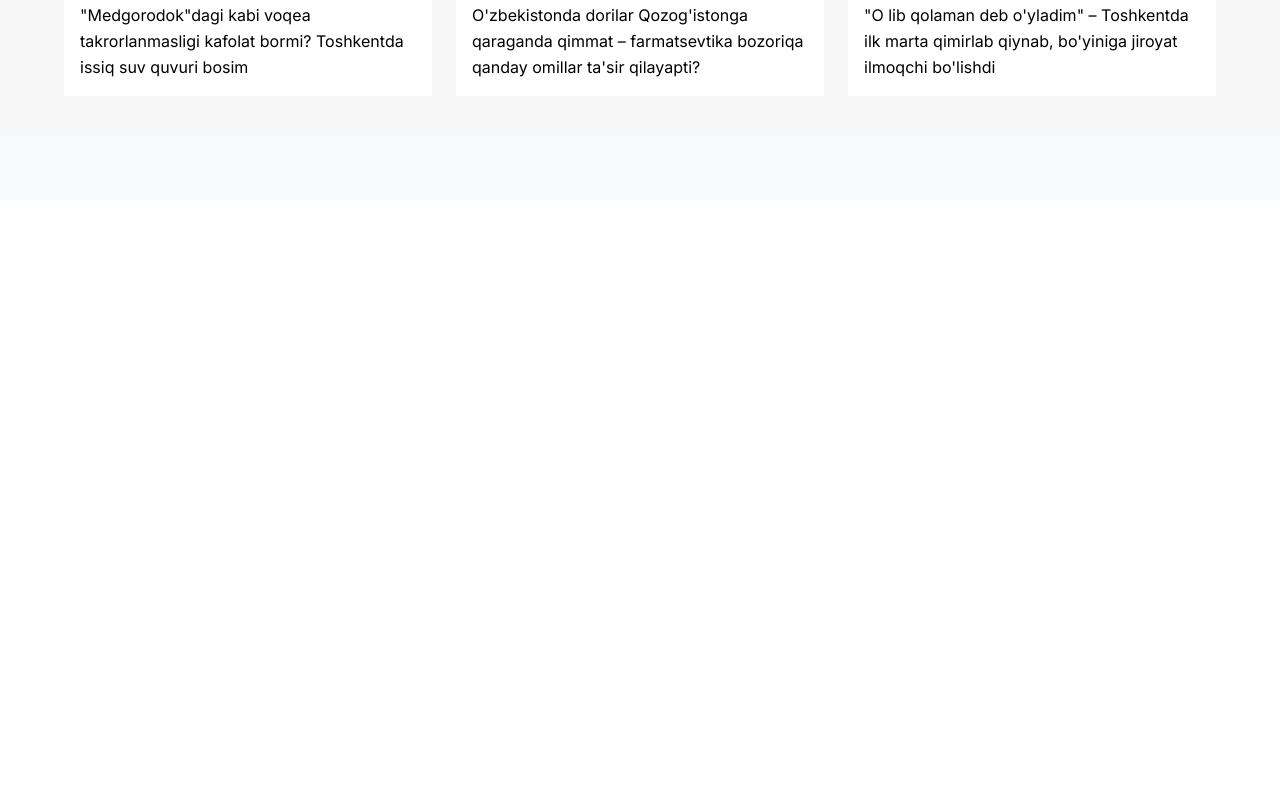
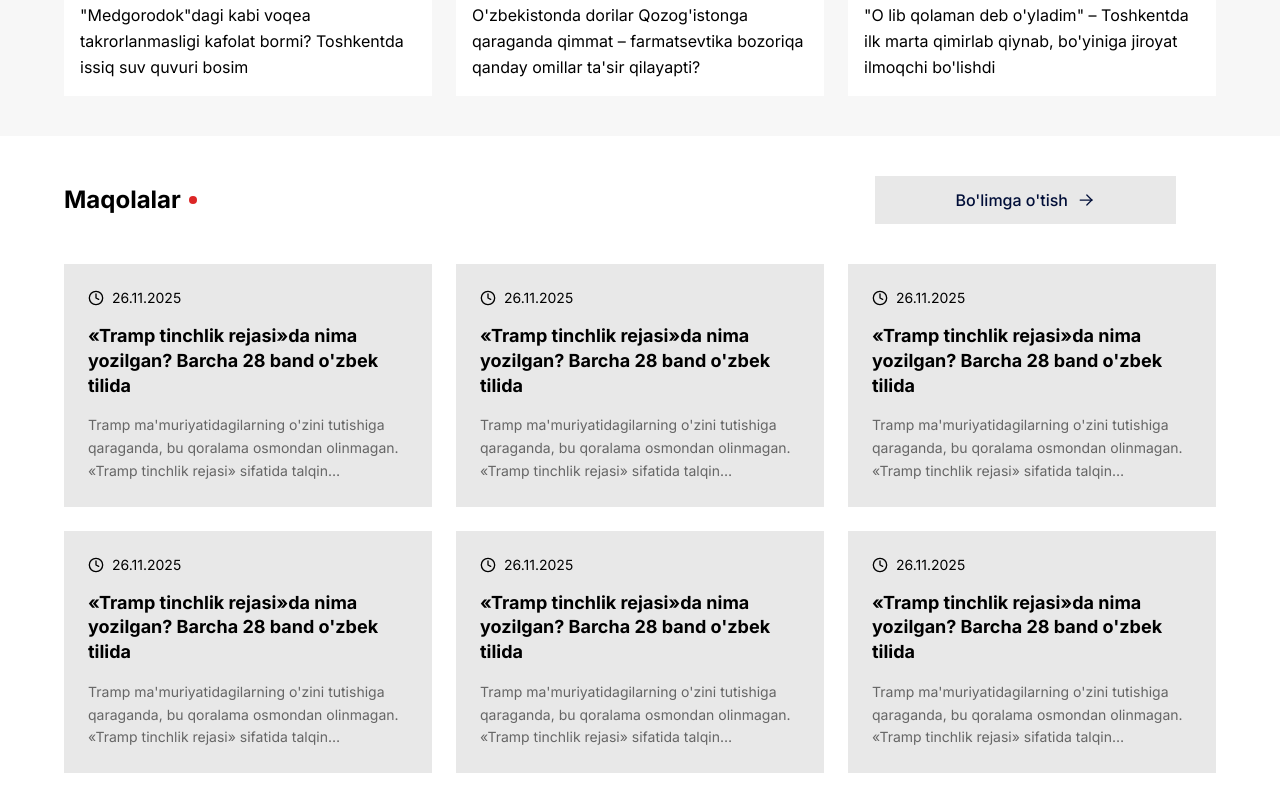
Before and after one commit to Alisher1707/kun.uz, a React (Vite) app: page / in a window 1280 px wide. Shown: the part 3240-4052 px from the top of the page. Before the commit the page ends 3440 px from the top, so only its background shows below. Built offline with nearby package versions, Linux system fonts and the light colour scheme; a web font is replaced by a local one.

Commit message:
feat: add Articles component with localization support and articles grid

```diff
--- a/src/App.jsx
+++ b/src/App.jsx
@@ -4,6 +4,7 @@ import HeroSection from './components/HeroSection';
 import TrendingNews from './components/TrendingNews';
 import PhotoGallery from './components/PhotoGallery';
 import Survey from './components/Survey';
+import Articles from './components/Articles';
 
 function App() {
   return (
@@ -14,6 +15,7 @@ function App() {
       <TrendingNews />
       <PhotoGallery />
       <Survey />
+      <Articles />
       <main className="max-w-7xl mx-auto px-4 sm:px-6 lg:px-8 py-8">
         {/* Content will go here */}
       </main>
--- /dev/null
+++ b/src/components/Articles.jsx
@@ -0,0 +1,71 @@
+import { useTranslation } from 'react-i18next';
+
+const Articles = () => {
+  const { t } = useTranslation();
+
+  const articles = [
+    { id: 1, date: '26.11.2025' },
+    { id: 2, date: '26.11.2025' },
+    { id: 3, date: '26.11.2025' },
+    { id: 4, date: '26.11.2025' },
+    { id: 5, date: '26.11.2025' },
+    { id: 6, date: '26.11.2025' },
+  ];
+
+  return (
+    <div className="w-full bg-white py-10">
+      <div className="max-w-[1400px] mx-auto px-16">
+        {/* Header */}
+        <div className="flex items-center justify-between mb-10">
+          <div className="flex items-center gap-2">
+            <h2 className="text-2xl font-bold font-sans text-[#000000]">
+              {t('articles.title')}
+            </h2>
+            <span className="w-2 h-2 bg-red-600 rounded-full"></span>
+          </div>
+          <button className="py-3 px-20 bg-[#E8E8E8] text-center font-medium text-base hover:bg-[#D8D8D8] transition-colors flex items-center justify-center gap-2 mr-10 font-sans text-[#010E38]">
+            {t('articles.viewAll')}
+            <img src="/svg/Bolim svg.svg" alt="arrow" className="w-5 h-5" />
+          </button>
+        </div>
+
+        {/* Articles Grid - 3 columns, 2 rows */}
+        <div className="grid grid-cols-3 gap-6">
+          {articles.map((article) => (
+            <a
+              key={article.id}
+              href="#"
+              className="group bg-[#E8E8E8] p-6 hover:shadow-lg transition-all duration-300 flex flex-col"
+            >
+              {/* Date */}
+              <div className="flex items-center gap-2 mb-4">
+                <svg
+                  className="w-4 h-4 flex-shrink-0"
+                  fill="none"
+                  stroke="#000000"
+                  viewBox="0 0 24 24"
+                >
+                  <circle cx="12" cy="12" r="10" strokeWidth="2"/>
+                  <path strokeLinecap="round" strokeLinejoin="round" strokeWidth="2" d="M12 6v6l4 2"/>
+                </svg>
+                <span className="text-sm font-sans text-[#000000]">{article.date}</span>
+              </div>
+
+              {/* Title */}
+              <h3 className="text-lg font-bold leading-snug mb-4 font-sans text-[#000000] group-hover:text-[#000000] transition-colors">
+                {t(`articles.items.${article.id}.title`)}
+              </h3>
+
+              {/* Description */}
+              <p className="text-sm leading-relaxed font-sans text-[#666666] line-clamp-3">
+                {t(`articles.items.${article.id}.description`)}
+              </p>
+            </a>
+          ))}
+        </div>
+      </div>
+    </div>
+  );
+};
+
+export default Articles;
--- a/src/locales/en.json
+++ b/src/locales/en.json
@@ -56,5 +56,35 @@
       "5": "Medicines in Uzbekistan are more expensive than in Kazakhstan – what factors affect the pharmaceutical market?",
       "6": "\"Thought I would die\" – In Tashkent, for the first time, they tried to rob with a knife to the neck"
     }
+  },
+  "articles": {
+    "title": "Articles",
+    "viewAll": "Go to section",
+    "items": {
+      "1": {
+        "title": "What is written in «Trump's Peace Plan»? All 28 points in Uzbek language",
+        "description": "Judging by the behavior of the Trump administration, this draft was not taken from the ceiling. What is being interpreted as «Trump's Peace Plan»"
+      },
+      "2": {
+        "title": "What is written in «Trump's Peace Plan»? All 28 points in Uzbek language",
+        "description": "Judging by the behavior of the Trump administration, this draft was not taken from the ceiling. What is being interpreted as «Trump's Peace Plan»"
+      },
+      "3": {
+        "title": "What is written in «Trump's Peace Plan»? All 28 points in Uzbek language",
+        "description": "Judging by the behavior of the Trump administration, this draft was not taken from the ceiling. What is being interpreted as «Trump's Peace Plan»"
+      },
+      "4": {
+        "title": "What is written in «Trump's Peace Plan»? All 28 points in Uzbek language",
+        "description": "Judging by the behavior of the Trump administration, this draft was not taken from the ceiling. What is being interpreted as «Trump's Peace Plan»"
+      },
+      "5": {
+        "title": "What is written in «Trump's Peace Plan»? All 28 points in Uzbek language",
+        "description": "Judging by the behavior of the Trump administration, this draft was not taken from the ceiling. What is being interpreted as «Trump's Peace Plan»"
+      },
+      "6": {
+        "title": "What is written in «Trump's Peace Plan»? All 28 points in Uzbek language",
+        "description": "Judging by the behavior of the Trump administration, this draft was not taken from the ceiling. What is being interpreted as «Trump's Peace Plan»"
+      }
+    }
   }
 }
--- a/src/locales/ru.json
+++ b/src/locales/ru.json
@@ -56,5 +56,35 @@
       "5": "Лекарства в Узбекистане дороже, чем в Казахстане – какие факторы влияют на фармацевтический рынок?",
       "6": "\"Думал, умру\" – В Ташкенте впервые попытались совершить жестокое ограбление с ножом на шее"
     }
+  },
+  "articles": {
+    "title": "Статьи",
+    "viewAll": "Перейти в раздел",
+    "items": {
+      "1": {
+        "title": "Что написано в «Мирном плане Трампа»? Все 28 пунктов на узбекском языке",
+        "description": "Судя по поведению администрации Трампа, этот проект не взят с потолка. То, что интерпретируется как «Мирный план Трампа»"
+      },
+      "2": {
+        "title": "Что написано в «Мирном плане Трампа»? Все 28 пунктов на узбекском языке",
+        "description": "Судя по поведению администрации Трампа, этот проект не взят с потолка. То, что интерпретируется как «Мирный план Трампа»"
+      },
+      "3": {
+        "title": "Что написано в «Мирном плане Трампа»? Все 28 пунктов на узбекском языке",
+        "description": "Судя по поведению администрации Трампа, этот проект не взят с потолка. То, что интерпретируется как «Мирный план Трампа»"
+      },
+      "4": {
+        "title": "Что написано в «Мирном плане Трампа»? Все 28 пунктов на узбекском языке",
+        "description": "Судя по поведению администрации Трампа, этот проект не взят с потолка. То, что интерпретируется как «Мирный план Трампа»"
+      },
+      "5": {
+        "title": "Что написано в «Мирном плане Трампа»? Все 28 пунктов на узбекском языке",
+        "description": "Судя по поведению администрации Трампа, этот проект не взят с потолка. То, что интерпретируется как «Мирный план Трампа»"
+      },
+      "6": {
+        "title": "Что написано в «Мирном плане Трампа»? Все 28 пунктов на узбекском языке",
+        "description": "Судя по поведению администрации Трампа, этот проект не взят с потолка. То, что интерпретируется как «Мирный план Трампа»"
+      }
+    }
   }
 }
--- a/src/locales/uz.json
+++ b/src/locales/uz.json
@@ -56,5 +56,35 @@
       "5": "O'zbekistonda dorilar Qozog'istonga qaraganda qimmat – farmatsevtika bozoriqa qanday omillar ta'sir qilayapti?",
       "6": "\"O lib qolaman deb o'yladim\" – Toshkentda ilk marta qimirlab qiynab, bo'yiniga jiroyat ilmoqchi bo'lishdi"
     }
+  },
+  "articles": {
+    "title": "Maqolalar",
+    "viewAll": "Bo'limga o'tish",
+    "items": {
+      "1": {
+        "title": "«Tramp tinchlik rejasi»da nima yozilgan? Barcha 28 band o'zbek tilida",
+        "description": "Tramp ma'muriyatidagilarning o'zini tutishiga qaraganda, bu qoralama osmondan olinmagan. «Tramp tinchlik rejasi» sifatida talqin qilinayotgan"
+      },
+      "2": {
+        "title": "«Tramp tinchlik rejasi»da nima yozilgan? Barcha 28 band o'zbek tilida",
+        "description": "Tramp ma'muriyatidagilarning o'zini tutishiga qaraganda, bu qoralama osmondan olinmagan. «Tramp tinchlik rejasi» sifatida talqin qilinayotgan"
+      },
+      "3": {
+        "title": "«Tramp tinchlik rejasi»da nima yozilgan? Barcha 28 band o'zbek tilida",
+        "description": "Tramp ma'muriyatidagilarning o'zini tutishiga qaraganda, bu qoralama osmondan olinmagan. «Tramp tinchlik rejasi» sifatida talqin qilinayotgan"
+      },
+      "4": {
+        "title": "«Tramp tinchlik rejasi»da nima yozilgan? Barcha 28 band o'zbek tilida",
+        "description": "Tramp ma'muriyatidagilarning o'zini tutishiga qaraganda, bu qoralama osmondan olinmagan. «Tramp tinchlik rejasi» sifatida talqin qilinayotgan"
+      },
+      "5": {
+        "title": "«Tramp tinchlik rejasi»da nima yozilgan? Barcha 28 band o'zbek tilida",
+        "description": "Tramp ma'muriyatidagilarning o'zini tutishiga qaraganda, bu qoralama osmondan olinmagan. «Tramp tinchlik rejasi» sifatida talqin qilinayotgan"
+      },
+      "6": {
+        "title": "«Tramp tinchlik rejasi»da nima yozilgan? Barcha 28 band o'zbek tilida",
+        "description": "Tramp ma'muriyatidagilarning o'zini tutishiga qaraganda, bu qoralama osmondan olinmagan. «Tramp tinchlik rejasi» sifatida talqin qilinayotgan"
+      }
+    }
   }
 }
```
Also changed, not shown: .claude/settings.local.json (deleted).
